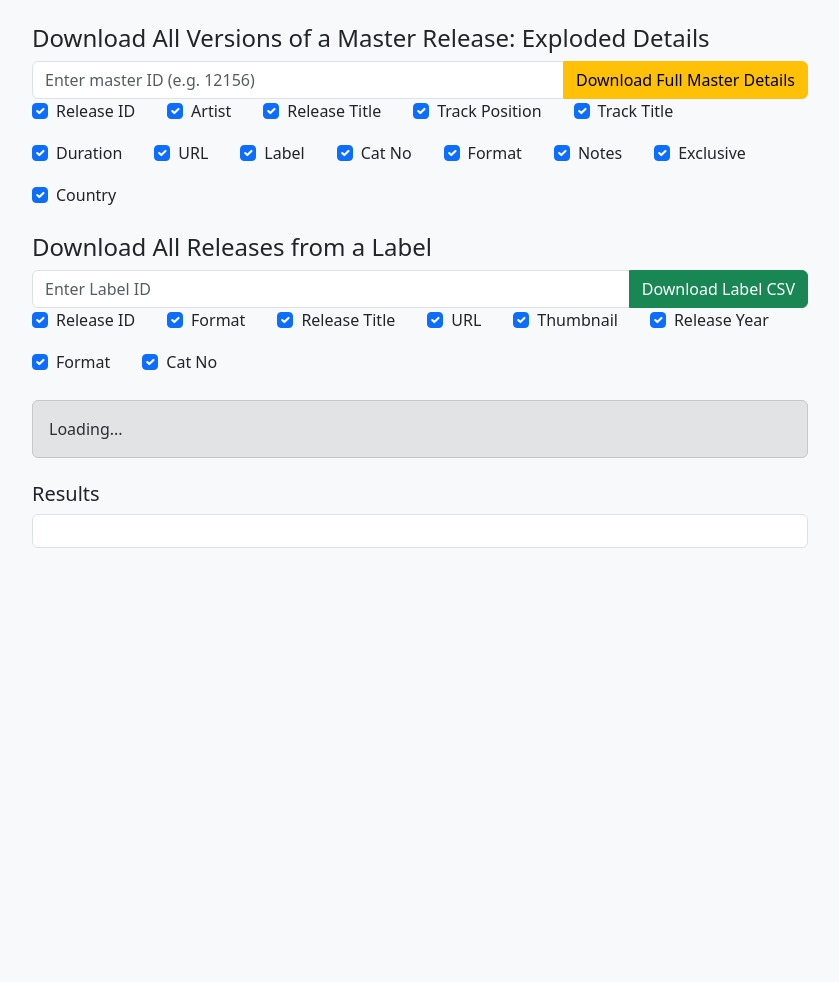
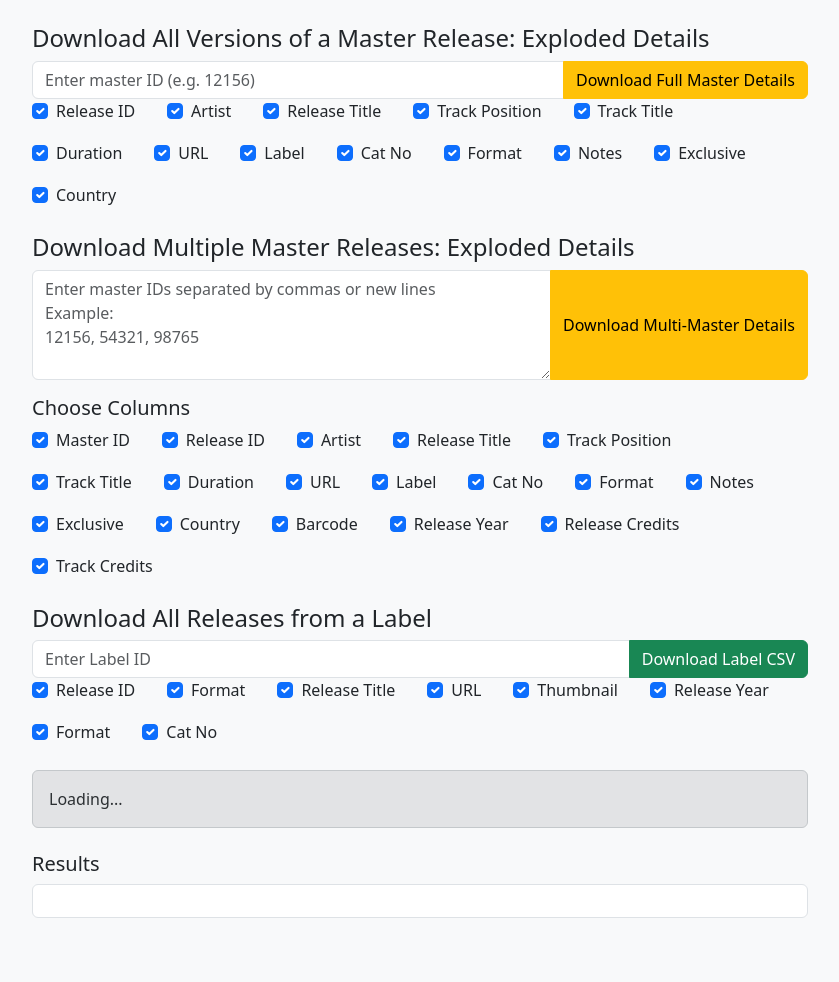
Before and after one commit to astone4831/discogs, a Flask app: page / in a window 1280 px wide. Shown: the part 1192-2174 px from the top of the page, without its empty margins (220-1059 px from the left). Before the commit the page ends 1740 px from the top, so only its background shows below. Run offline with Flask 3, Linux system fonts and the light colour scheme.

Commit message:
Update index.html

```diff
--- a/templates/index.html
+++ b/templates/index.html
@@ -159,6 +159,42 @@
           <div class="form-check form-check-inline"><input class="form-check-input" type="checkbox" value="notes" checked><label class="form-check-label">Notes</label></div>
           <div class="form-check form-check-inline"><input class="form-check-input" type="checkbox" value="exclusive" checked><label class="form-check-label">Exclusive</label></div>
         <div class="form-check form-check-inline"><input class="form-check-input" type="checkbox" value="country" checked><label class="form-check-label">Country</label></div>
+      </div>
+    </div>
+
+
+      <!-- Download Multiple Master Releases: Exploded Details -->
+    <div class="mb-4">
+      <h4>Download Multiple Master Releases: Exploded Details</h4>
+      <div class="input-group mb-2">
+        <textarea
+          id="multiMasterDeepIds"
+          class="form-control"
+          rows="4"
+          placeholder="Enter master IDs separated by commas or new lines&#10;Example:&#10;12156, 54321, 98765"></textarea>
+        <button onclick="downloadMultipleMasterDeepCSV()" class="btn btn-warning">Download Multi-Master Details</button>
+      </div>
+
+      <h5 class="mt-3">Choose Columns</h5>
+      <div class="d-flex flex-wrap gap-3" id="multiMasterDeepCols">
+        <div class="form-check form-check-inline"><input class="form-check-input" type="checkbox" value="master_id" checked><label class="form-check-label">Master ID</label></div>
+        <div class="form-check form-check-inline"><input class="form-check-input" type="checkbox" value="release_id" checked><label class="form-check-label">Release ID</label></div>
+        <div class="form-check form-check-inline"><input class="form-check-input" type="checkbox" value="artist" checked><label class="form-check-label">Artist</label></div>
+        <div class="form-check form-check-inline"><input class="form-check-input" type="checkbox" value="release_title" checked><label class="form-check-label">Release Title</label></div>
+        <div class="form-check form-check-inline"><input class="form-check-input" type="checkbox" value="position" checked><label class="form-check-label">Track Position</label></div>
+        <div class="form-check form-check-inline"><input class="form-check-input" type="checkbox" value="track_title" checked><label class="form-check-label">Track Title</label></div>
+        <div class="form-check form-check-inline"><input class="form-check-input" type="checkbox" value="duration" checked><label class="form-check-label">Duration</label></div>
+        <div class="form-check form-check-inline"><input class="form-check-input" type="checkbox" value="release_url" checked><label class="form-check-label">URL</label></div>
+        <div class="form-check form-check-inline"><input class="form-check-input" type="checkbox" value="label" checked><label class="form-check-label">Label</label></div>
+        <div class="form-check form-check-inline"><input class="form-check-input" type="checkbox" value="catno" checked><label class="form-check-label">Cat No</label></div>
+        <div class="form-check form-check-inline"><input class="form-check-input" type="checkbox" value="format" checked><label class="form-check-label">Format</label></div>
+        <div class="form-check form-check-inline"><input class="form-check-input" type="checkbox" value="notes" checked><label class="form-check-label">Notes</label></div>
+        <div class="form-check form-check-inline"><input class="form-check-input" type="checkbox" value="exclusive" checked><label class="form-check-label">Exclusive</label></div>
+        <div class="form-check form-check-inline"><input class="form-check-input" type="checkbox" value="country" checked><label class="form-check-label">Country</label></div>
+        <div class="form-check form-check-inline"><input class="form-check-input" type="checkbox" value="barcode" checked><label class="form-check-label">Barcode</label></div>
+        <div class="form-check form-check-inline"><input class="form-check-input" type="checkbox" value="release_year" checked><label class="form-check-label">Release Year</label></div>
+        <div class="form-check form-check-inline"><input class="form-check-input" type="checkbox" value="credits_release" checked><label class="form-check-label">Release Credits</label></div>
+        <div class="form-check form-check-inline"><input class="form-check-input" type="checkbox" value="credits_track" checked><label class="form-check-label">Track Credits</label></div>
       </div>
     </div>
 
@@ -533,6 +569,71 @@ showStatus("Generating master CSV...", "info", true);
         alert("Something went wrong downloading the CSV.");
       });
     }
+
+    function getSelectedMultiMasterDeepCols() {
+  return Array.from(
+    document.querySelectorAll('#multiMasterDeepCols input.form-check-input')
+  )
+  .filter(cb => cb.checked)
+  .map(cb => cb.value);
+}
+
+    function downloadMultipleMasterDeepCSV() {
+      const rawIds = document.getElementById("multiMasterDeepIds").value;
+
+      const masterIds = rawIds
+        .split(/[\n,]+/)
+        .map(id => id.trim())
+        .filter(id => id !== "");
+
+      const selectedCols = getSelectedMultiMasterDeepCols();
+
+      if (masterIds.length === 0) {
+        alert("Please enter at least one master ID.");
+        return;
+      }
+
+      if (selectedCols.length === 0) {
+        alert("Please select at least one column.");
+        return;
+      }
+
+      fetch("/download_multiple_master_deep_csv", {
+        method: "POST",
+        headers: {
+          "Content-Type": "application/json"
+        },
+        body: JSON.stringify({
+          master_ids: masterIds,
+          selected_cols: selectedCols
+        })
+      })
+      .then(async response => {
+        if (!response.ok) {
+          let errMsg = "Download failed";
+          try {
+            const err = await response.json();
+            errMsg = err.error || errMsg;
+          } catch {}
+          throw new Error(errMsg);
+        }
+        return response.blob();
+      })
+      .then(blob => {
+        const url = window.URL.createObjectURL(blob);
+        const a = document.createElement("a");
+        a.href = url;
+        a.download = "multiple_masters_deep.csv";
+        document.body.appendChild(a);
+        a.click();
+        a.remove();
+        window.URL.revokeObjectURL(url);
+      })
+      .catch(error => {
+        console.error(error);
+        alert("Something went wrong downloading the CSV: " + error.message);
+      });
+    }
 </script>
 </body>
 </html>
```
